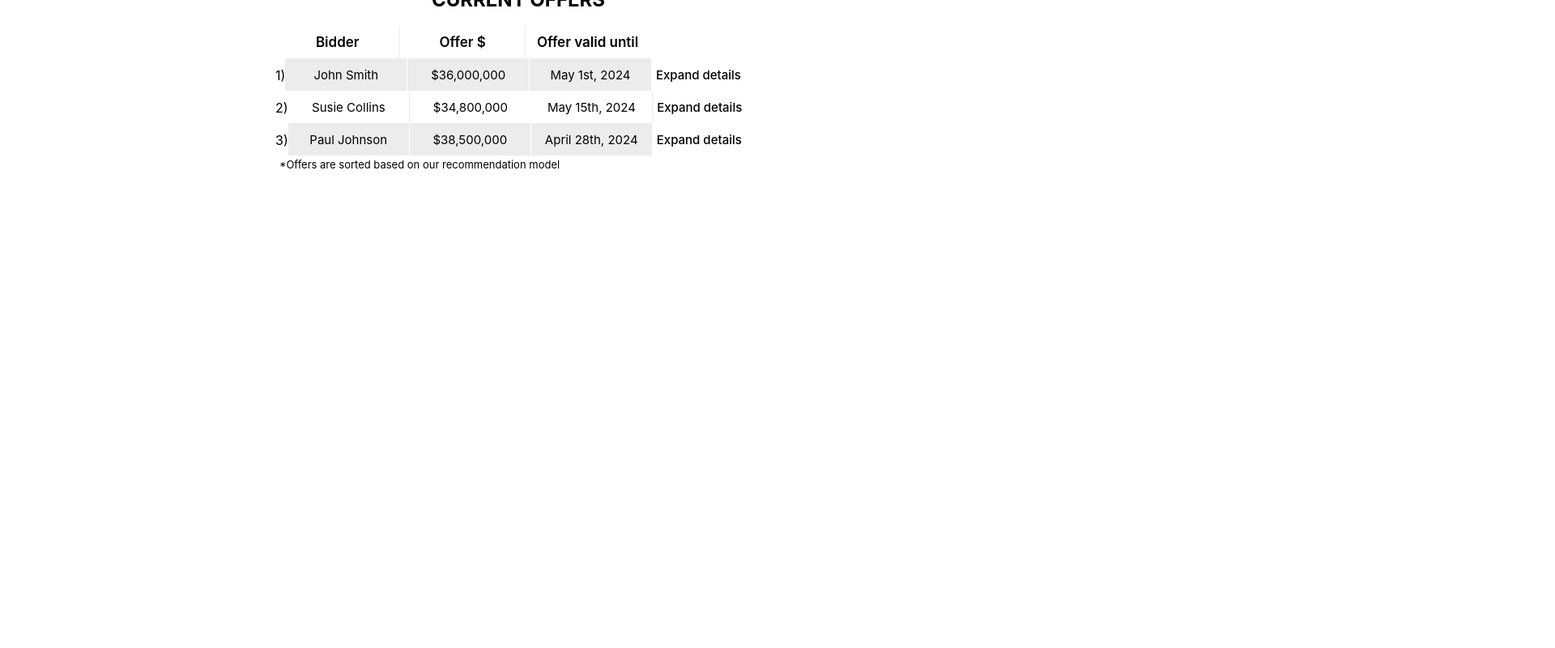
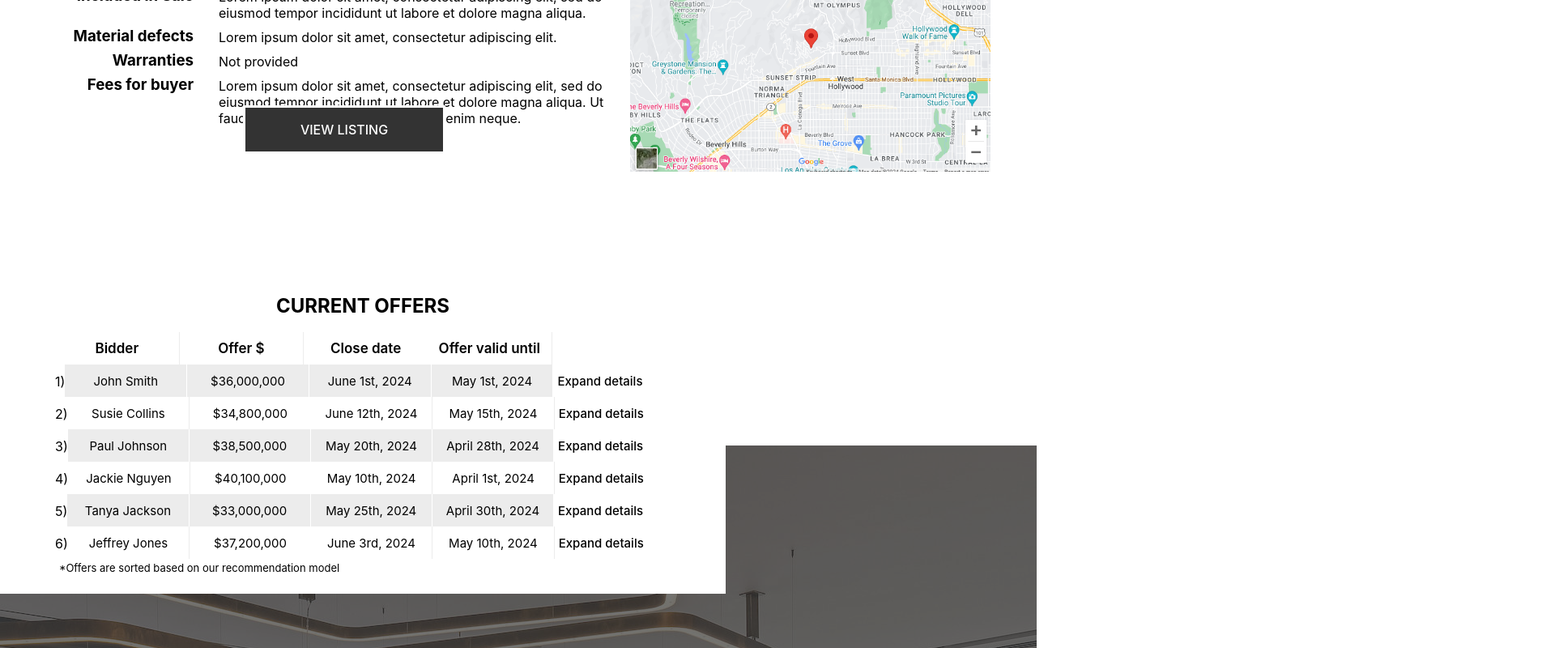
Before and after one commit to adamsrbryan/homekey, a React (Vite) app: page / in a window 1280 px wide. Shown: the part 420-1220 px from the top of the page at 81% size, 1920 px wide, since content can reach past the window. Before the commit the page ends 800 px from the top, so only its background shows below. Built offline with nearby package versions, Linux system fonts and the light colour scheme.

Commit message:
Style updates

```diff
--- a/src/App.scss
+++ b/src/App.scss
@@ -73,21 +73,27 @@ html {
 
 .hero {
   .property-image-1 {
-    width: 100%;
     min-width: 800px;
     height: 200px;
     background-image: url("./assets/house-image-1.jpg");
     background-size: cover;
+    position: absolute;
+    z-index: 1;
+    width: 100%;
+    height: 350px;
   }
 }
 
 .listing-wrapper {
+  padding-top: 180px;
+  width: 768px;
+  z-index: 2;
   position: relative;
-  background-color: #fff;
 }
 
 .listing {
   width: 100%;
+  background-color: white;
 
   .property-info-wrapper {
     display: flex;
@@ -191,17 +197,50 @@ html {
 .bids-wrapper {
   background-color: #fff;
   margin-top: 35px;
+  width: 100%;
+  height: 80vh;
+  position: relative;
+  background: rgba(21, 21, 21, 0.85);
+
+  .bid-section {
+    display: flex;
+    flex-direction: column;
+    background: #fff;
+    opacity: 1;
+    justify-content: center;
+    align-items: center;
+    width: 70%;
+    min-width: 840px;
+  }
+
+  .background-image {
+    width: 100%;
+    height: 100%;
+    background: transparent url("./assets/house-image-2.jpg") no-repeat;
+    background-attachment: fixed;
+    background-position: center 68px;
+    position: absolute;
+    opacity: 0.3;
+    z-index: 0;
+  }
 
   h2 {
       text-align: center;
+      position: relative;
+      z-index: 10;
+      background-color: #fff;
+      width: 100%;
   }
 
   .bids {
-    max-width: 600px;
+    //max-width: 600px;
+    width: 100%;
     background-color: #fff;
     display:grid;
     grid-template-rows: auto auto;
-    margin: 20px auto 0 auto;
+    padding: 20px 68px;
+    position: relative;
+    z-index: 10;
 
     .row {
       display: flex;
@@ -324,3 +363,66 @@ body > div:nth-child(4) > div > div > div:nth-child(2) > div:nth-child(2) {
 body > div:nth-child(4) > div > div > div:nth-child(2) > div:nth-child(3) > p, body > div:nth-child(4) > div > div > div:nth-child(3) > div:nth-child(2) > p {
   text-align: right;
 }
+
+.information {
+  padding: 25px 0 25px 70px;
+  max-width: 1060px;
+  height: 400px;
+
+  .info-cat {
+    display: flex;
+    width: 70%;
+    padding-bottom: 10px;
+
+    h3 {
+      min-width: 200px;
+      flex: 1;
+      text-align: right;
+      padding-right: 31px;
+      white-space: nowrap;
+    }
+
+    p {
+      flex: 3;
+      line-height: 1.25;
+    }
+  }
+
+  .map {
+    width: 90%;
+    max-width: 445px;
+    height: 48%;
+    background-image: url("./assets/map.png");
+    background-size: cover;
+  }
+
+  .map-wrapper {
+    position: absolute;
+    left: 778px;
+    top: 40%;
+    width: 100%;
+    height: 650px;
+    background-color: #fff;
+    z-index: 5;
+  }
+
+  .view-listing {
+    color: white;
+    background-color: #333;
+    width: 250px;
+    height: 60px;
+    transition: all .4s ease;
+    border: 3px solid white;
+    outline: none;
+    text-align: center;
+    position: absolute;
+    left: 300px;
+    bottom: 190px;
+  }
+
+  .view-listing:hover {
+    color: #001F3F;
+    background-color: #fff;
+    border: 1px solid black;
+  }
+}
--- a/src/components/Bids.jsx
+++ b/src/components/Bids.jsx
@@ -18,10 +18,7 @@ function Offer({bidderName, offerAmmount, contingencies, loanApproval, closeDate
             <p>{ranking})</p>
             <div className="box">{bidderName}</div>
             <div className="box">{offerAmmount}</div>
-            {/*<div class="box">{contingencies}</div>
-            <div class="box">{loanApproval}</div>
             <div class="box">{closeDate}</div>
-    <div class="box">{deedType}</div>*/}
             <div className="box">{offerExpiration}</div>
             <ReactModal
                 isOpen={show}
--- a/src/components/Property.jsx
+++ b/src/components/Property.jsx
@@ -34,16 +34,41 @@ function Property({address, location, beds, baths, sqft, price}) {
                 </div>
             </div>
         </section>
+        <section className="information">
+            <div className='map-wrapper'>
+                <canvas className="map" />
+            </div>
+            <div className='info-cat'>
+                <h3>Property Condition</h3>
+                <p>Excellent</p>
+            </div>
+            <div className='info-cat'>
+                <h3>Included in Sale</h3>
+                <p>Lorem ipsum dolor sit amet, consectetur adipiscing elit, sed do eiusmod tempor incididunt ut labore et dolore magna aliqua.</p>
+            </div>
+            <div className='info-cat'>
+                <h3>Material defects</h3>
+                <p>Lorem ipsum dolor sit amet, consectetur adipiscing elit.</p>
+            </div>
+            <div className='info-cat'>
+                <h3>Warranties</h3>
+                <p>Not provided</p>
+            </div>
+            <div className='info-cat'>
+                <h3>Fees for buyer</h3>
+                <p>Lorem ipsum dolor sit amet, consectetur adipiscing elit, sed do eiusmod tempor incididunt ut labore et dolore magna aliqua. Ut faucibus pulvinar elementum integer enim neque.</p>
+            </div>
+            <button className='view-listing'>VIEW LISTING</button>
+        </section>
         <section className='bids-wrapper'>
+            <canvas className='background-image' />
+            <div className='bid-section'>
                 <h2>CURRENT OFFERS</h2>
                 <div className='bids'>
                     <div className="row header-row">
                         <div className="box">Bidder</div>
                         <div className="box">Offer $</div>
-                    {/*<div className="box">Contingencies</div>
-                    <div className="box">Possibility of loan</div>
-                    <div className="box">Deed delivery and close date</div>
-    <div className="box">Type of deed</div>*/}
+                        <div className="box">Close date</div>
                         <div className="box">Offer valid until</div>
                         <div className="box"></div>
                     </div>
@@ -64,7 +89,7 @@ function Property({address, location, beds, baths, sqft, price}) {
                             bidderName={"Susie Collins"}
                             offerAmmount={"$34,800,000"}
                             contingencies={"NA"}
-                        loanApproval={"Not likely"}
+                            loanApproval={"Likely"}
                             closeDate={"June 12th, 2024"}
                             deedType={"Special warranty deed"}
                             offerExpiration={"May 15th, 2024"}
@@ -83,7 +108,44 @@ function Property({address, location, beds, baths, sqft, price}) {
                             ranking={"3"}
                         />
                     </div>
+                    <div className="row">
+                        <Offer
+                            bidderName={"Jackie Nguyen"}
+                            offerAmmount={"$40,100,000"}
+                            contingencies={"NA"}
+                            loanApproval={"Not likely"}
+                            closeDate={"May 10th, 2024"}
+                            deedType={"Special warranty deed"}
+                            offerExpiration={"April 1st, 2024"}
+                            ranking={"4"}
+                        />
+                    </div>
+                    <div className="row">
+                        <Offer
+                            bidderName={"Tanya Jackson"}
+                            offerAmmount={"$33,000,000"}
+                            contingencies={"NA"}
+                            loanApproval={"Likely"}
+                            closeDate={"May 25th, 2024"}
+                            deedType={"General warranty deed"}
+                            offerExpiration={"April 30th, 2024"}
+                            ranking={"5"}
+                        />
+                    </div>
+                    <div className="row">
+                        <Offer
+                            bidderName={"Jeffrey Jones"}
+                            offerAmmount={"$37,200,000"}
+                            contingencies={"NA"}
+                            loanApproval={"Not likely"}
+                            closeDate={"June 3rd, 2024"}
+                            deedType={"General warranty deed"}
+                            offerExpiration={"May 10th, 2024"}
+                            ranking={"6"}
+                        />
+                    </div>
                     <p className='disclaimer'>*Offers are sorted based on our recommendation model</p>
+                </div>
             </div>
         </section>
     </>
```
Also changed, not shown: src/assets/background-image.jpg (added), src/assets/map.png (added). Lines whose indentation alone changed are shown as unchanged.
